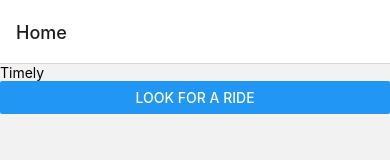
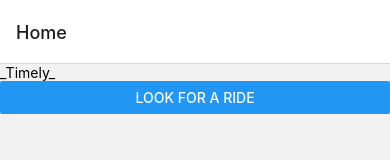
Before and after one commit to dinb95/React-Final-Project-2022, a React Native app: screen /Home in a window 390 px wide. Shown: the top 160 px of the page. Built offline with nearby package versions, Linux system fonts and the light colour scheme.

Commit message:
Update Home.js

```diff
--- a/Home.js
+++ b/Home.js
@@ -7,7 +7,7 @@ export default function Home({navigation}) {
   return (
     <View>
       <Text>
-          Timely
+          _Timely_
       </Text>
       <Button title='Look For a ride'  onPress={()=> navigation.navigate('Map')}/>
 
```
